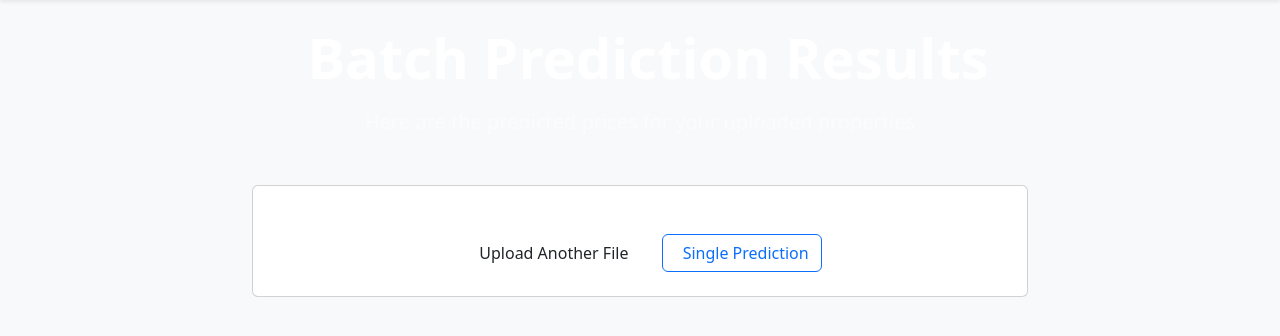
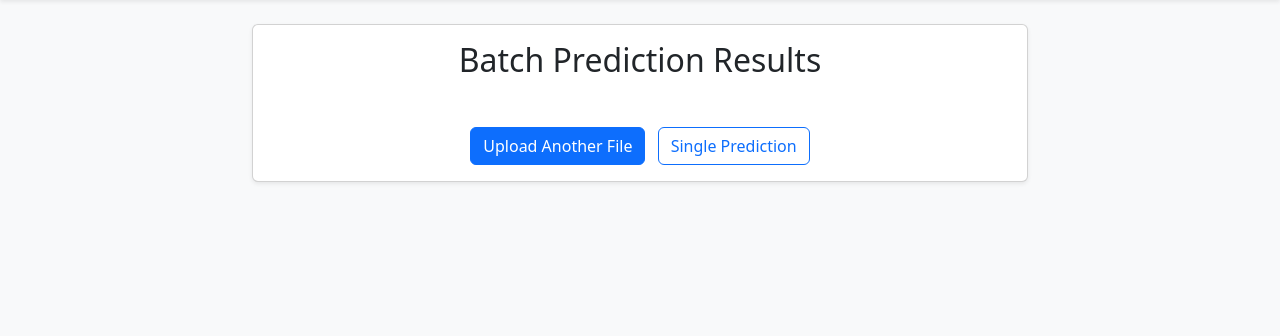
Before and after one commit to kamalnath16/house-price, a Flask app: template templates/batch_result.html in a window 1280 px wide. Shown: the part 56-392 px from the top of the page. Run offline with Flask 3, Linux system fonts and the light colour scheme; the template is opened without the code that fills it, so the values that code supplies are empty.

Commit message:
Update batch_result.html

```diff
--- a/templates/batch_result.html
+++ b/templates/batch_result.html
@@ -1,27 +1,22 @@
 {% extends "base.html" %}
 
+{% block title %}Batch Results - House Price Predictor{% endblock %}
+
 {% block content %}
-<div class="row justify-content-center">
-    <div class="col-lg-12">
-        <div class="text-center mb-5">
-            <h1 class="display-4 text-white fw-bold mb-3">
-                <i class="fas fa-check-circle text-success me-3"></i>Batch Prediction Results
-            </h1>
-            <p class="lead text-white-50">Here are the predicted prices for your uploaded properties</p>
-        </div>
+<div class="row">
+    <div class="col-12">
+        <div class="card shadow-sm">
+            <div class="card-body">
+                <h2 class="card-title text-center mb-4">Batch Prediction Results</h2>
 
-        <div class="card card-3d p-4">
-            <div class="table-responsive">
-                {{ results|safe }}
-            </div>
+                <div class="table-responsive">
+                    {{ results | safe }}
+                </div>
 
-            <div class="text-center mt-4">
-                <a href="/batch_predict" class="btn btn-3d me-3">
-                    <i class="fas fa-upload me-2"></i>Upload Another File
-                </a>
-                <a href="/" class="btn btn-outline-primary">
-                    <i class="fas fa-home me-2"></i>Single Prediction
-                </a>
+                <div class="text-center mt-4">
+                    <a href="/batch_predict" class="btn btn-primary me-2">Upload Another File</a>
+                    <a href="/" class="btn btn-outline-primary">Single Prediction</a>
+                </div>
             </div>
         </div>
     </div>
```
